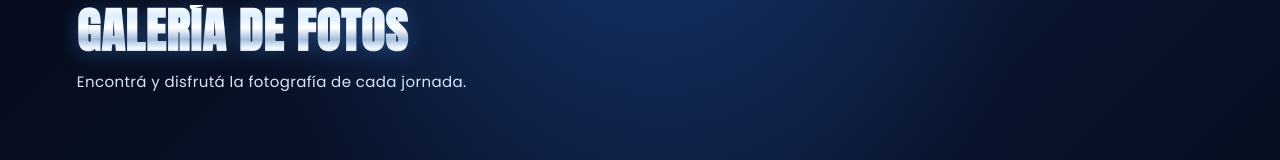
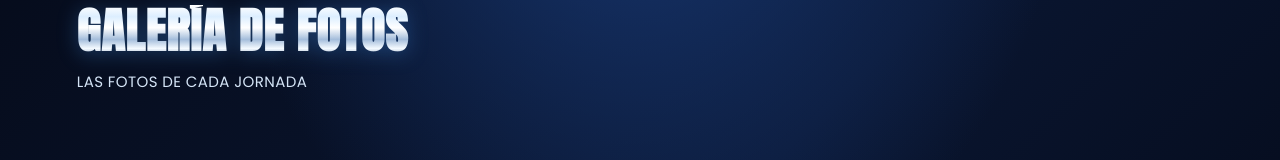
Before and after one commit to LigaElite/Liga-Elite-Galeria, a plain HTML site: page index.html in a window 1280 px wide. Shown: the part 209-369 px from the top of the page. Drawn offline with Linux system fonts and the light colour scheme; no server answers.

Commit message:
Update index.html

```diff
--- a/index.html
+++ b/index.html
@@ -337,7 +337,7 @@ footer {
   <h2 class="section-title">GALERÍA DE FOTOS</h2>
 
   <p class="section-description">
-    Encontrá y disfrutá la fotografía de cada jornada.
+    LAS FOTOS DE CADA JORNADA
   </p>
 
   <section class="gallery-grid" id="gallery-grid" aria-live="polite">
```
